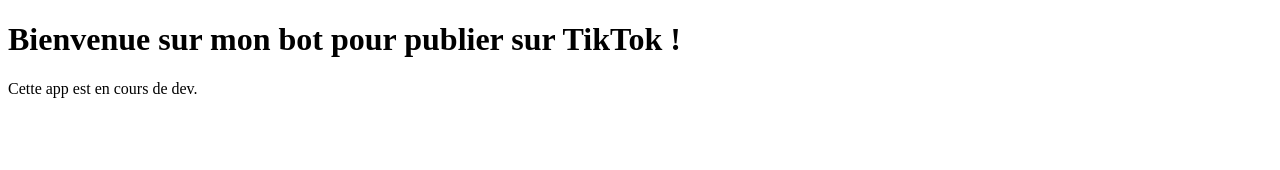
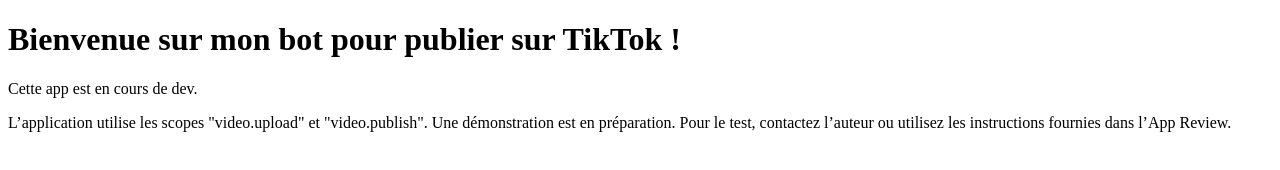
Before and after one commit to 0HEADHUNTER0/Bot-pour-publier, a plain HTML site: page index.html in a window 1280 px wide. Drawn offline with Linux system fonts and the light colour scheme.

Commit message:
Update index.html

```diff
--- a/index.html
+++ b/index.html
@@ -7,5 +7,6 @@
 <body>
   <h1>Bienvenue sur mon bot pour publier sur TikTok !</h1>
   <p>Cette app est en cours de dev.</p>
+  <p>L’application utilise les scopes "video.upload" et "video.publish". Une démonstration est en préparation. Pour le test, contactez l’auteur ou utilisez les instructions fournies dans l’App Review.</p>
 </body>
 </html>
```
